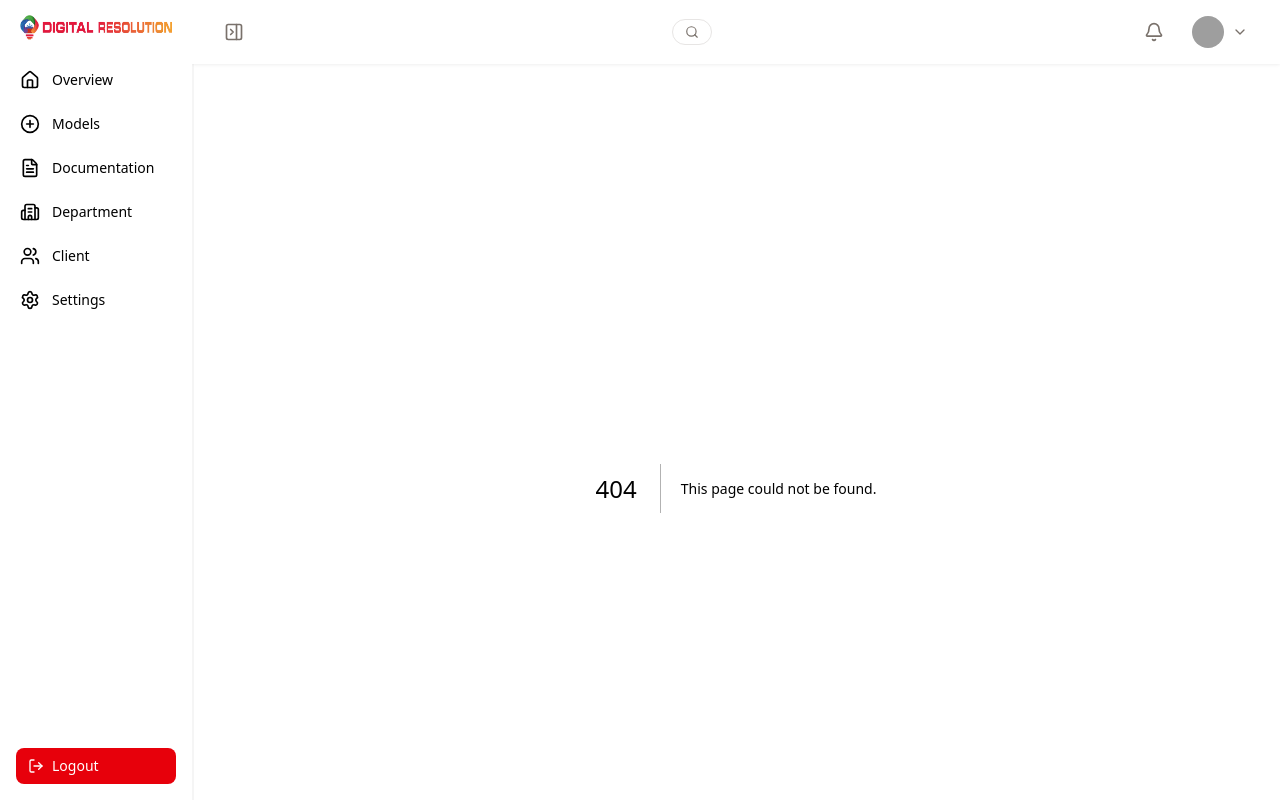
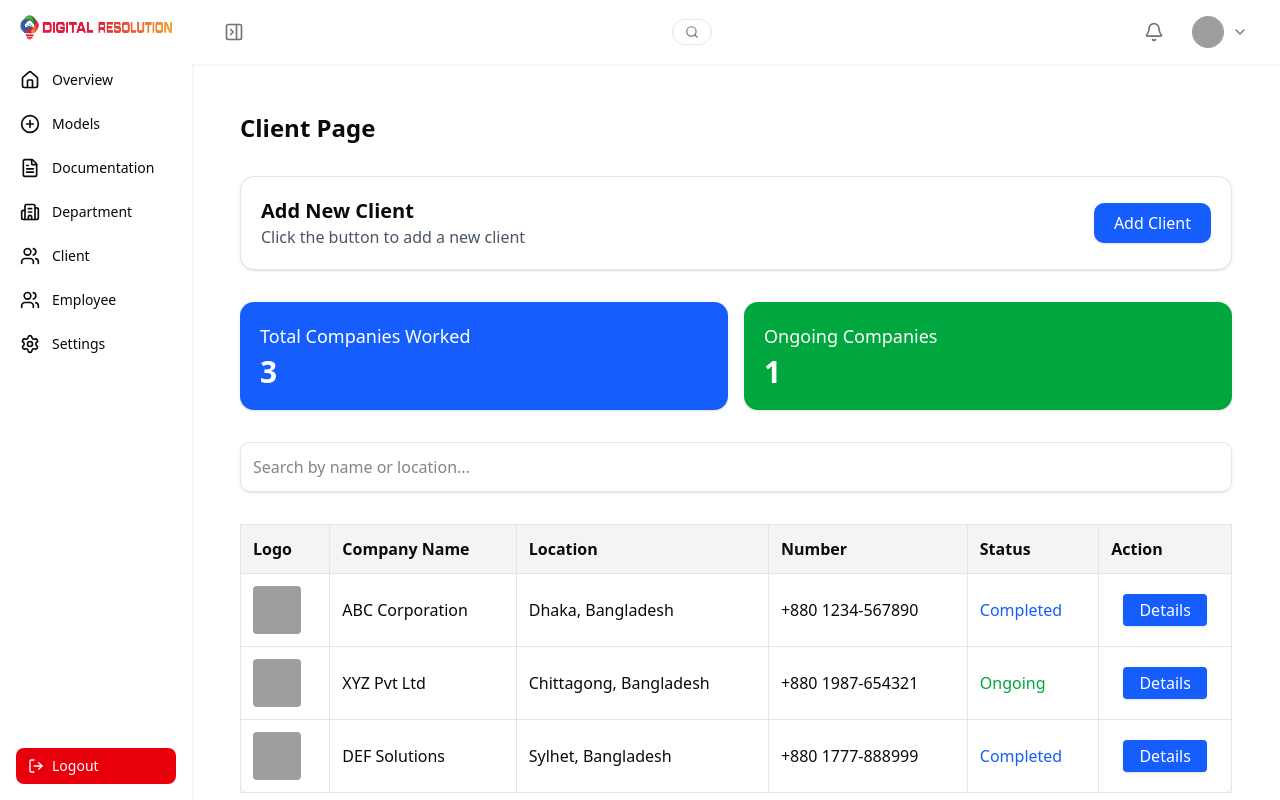
Before and after one commit to salmanfxrsi/digital-resolution-management-system-nextjs, a Next.js app: page /employee in a window 1280 px wide. Before the commit this address had no page. Built offline with nearby package versions, Linux system fonts and the light colour scheme; grey boxes are pictures that could not be loaded.

Commit message:
feat: add employee route in sidebar and make folder

```diff
--- /dev/null
+++ b/app/employee/page.tsx
@@ -0,0 +1,161 @@
+"use client";
+
+import React, { useState } from "react";
+import Image from "next/image";
+
+interface Client {
+  id: number;
+  logo: string;
+  name: string;
+  location: string;
+  number: string;
+  status: "completed" | "ongoing";
+}
+
+export default function ClientPage() {
+  const clients: Client[] = [
+    {
+      id: 1,
+      logo: "/logo1.png",
+      name: "ABC Corporation",
+      location: "Dhaka, Bangladesh",
+      number: "+880 1234-567890",
+      status: "completed",
+    },
+    {
+      id: 2,
+      logo: "/logo2.png",
+      name: "XYZ Pvt Ltd",
+      location: "Chittagong, Bangladesh",
+      number: "+880 1987-654321",
+      status: "ongoing",
+    },
+    {
+      id: 3,
+      logo: "/logo3.png",
+      name: "DEF Solutions",
+      location: "Sylhet, Bangladesh",
+      number: "+880 1777-888999",
+      status: "completed",
+    },
+  ];
+
+  const [search, setSearch] = useState("");
+  const [openModal, setOpenModal] = useState(false);
+
+  const filteredClients = clients.filter(
+    (client) =>
+      client.name.toLowerCase().includes(search.toLowerCase()) ||
+      client.location.toLowerCase().includes(search.toLowerCase())
+  );
+
+  const totalCompanies = clients.length;
+  const ongoingCompanies = clients.filter((c) => c.status === "ongoing").length;
+
+  return (
+    <div className="p-6 space-y-8">
+      <h1 className="text-2xl font-semibold">Client Page</h1>
+
+      {/* ADD CLIENT CARD */}
+      <div className="w-full bg-white border shadow p-5 rounded-xl flex justify-between items-center">
+        <div>
+          <h2 className="text-xl font-bold">Add New Client</h2>
+          <p className="text-gray-600">Click the button to add a new client</p>
+        </div>
+
+        <button
+          onClick={() => setOpenModal(true)}
+          className="px-5 py-2 bg-blue-600 text-white rounded-lg shadow hover:bg-blue-700 transition"
+        >
+          Add Client
+        </button>
+      </div>
+
+      {/* SUMMARY SECTION */}
+      <div className="grid grid-cols-1 sm:grid-cols-2 gap-4">
+        <div className="bg-blue-600 text-white p-5 rounded-xl shadow">
+          <p className="text-lg font-medium">Total Companies Worked</p>
+          <p className="text-3xl font-bold mt-1">{totalCompanies}</p>
+        </div>
+
+        <div className="bg-green-600 text-white p-5 rounded-xl shadow">
+          <p className="text-lg font-medium">Ongoing Companies</p>
+          <p className="text-3xl font-bold mt-1">{ongoingCompanies}</p>
+        </div>
+      </div>
+
+      {/* SEARCH BAR */}
+      <div>
+        <input
+          type="text"
+          placeholder="Search by name or location..."
+          className="w-full p-3 border rounded-lg shadow-sm focus:outline-none focus:ring focus:ring-blue-300"
+          value={search}
+          onChange={(e) => setSearch(e.target.value)}
+        />
+      </div>
+
+      {/* TABLE */}
+      <div className="overflow-x-auto">
+        <table className="min-w-full bg-white border rounded-lg shadow">
+          <thead>
+            <tr className="bg-gray-100 text-left">
+              <th className="p-3 border">Logo</th>
+              <th className="p-3 border">Company Name</th>
+              <th className="p-3 border">Location</th>
+              <th className="p-3 border">Number</th>
+              <th className="p-3 border">Status</th>
+              <th className="p-3 border">Action</th>
+            </tr>
+          </thead>
+
+          <tbody>
+            {filteredClients.map((client) => (
+              <tr key={client.id} className="border">
+                <td className="p-3 border">
+                  <div className="w-12 h-12 relative">
+                    <Image
+                      src={client.logo}
+                      alt={`${client.name} Logo`}
+                      fill
+                      className="object-cover rounded"
+                    />
+                  </div>
+                </td>
+
+                <td className="p-3 border">{client.name}</td>
+                <td className="p-3 border">{client.location}</td>
+                <td className="p-3 border">{client.number}</td>
+
+                <td className="p-3 border capitalize">
+                  {client.status === "ongoing" ? (
+                    <span className="text-green-600 font-medium">Ongoing</span>
+                  ) : (
+                    <span className="text-blue-600 font-medium">Completed</span>
+                  )}
+                </td>
+
+                <td className="p-3 border text-center">
+                  <button className="px-4 py-1 bg-blue-600 text-white rounded shadow hover:bg-blue-700 transition">
+                    Details
+                  </button>
+                </td>
+              </tr>
+            ))}
+
+            {filteredClients.length === 0 && (
+              <tr>
+                <td className="p-4 text-center text-gray-500" colSpan={6}>
+                  No companies found.
+                </td>
+              </tr>
+            )}
+          </tbody>
+        </table>
+      </div>
+
+      {/* MODAL COMPONENT */}
+      {/* <AddClientModal open={openModal} onClose={() => setOpenModal(false)} /> */}
+    </div>
+  );
+}
--- a/components/shared/Sidebar.tsx
+++ b/components/shared/Sidebar.tsx
@@ -87,6 +87,12 @@ export default function Sidebar({
           href="/client"
         />
         <SidebarItem
+          icon={<Users className="h-5 w-5" />}
+          label="Employee"
+          isOpen={isOpen}
+          href="/employee"
+        />
+        <SidebarItem
           icon={<Settings className="h-5 w-5" />}
           label="Settings"
           isOpen={isOpen}
```
